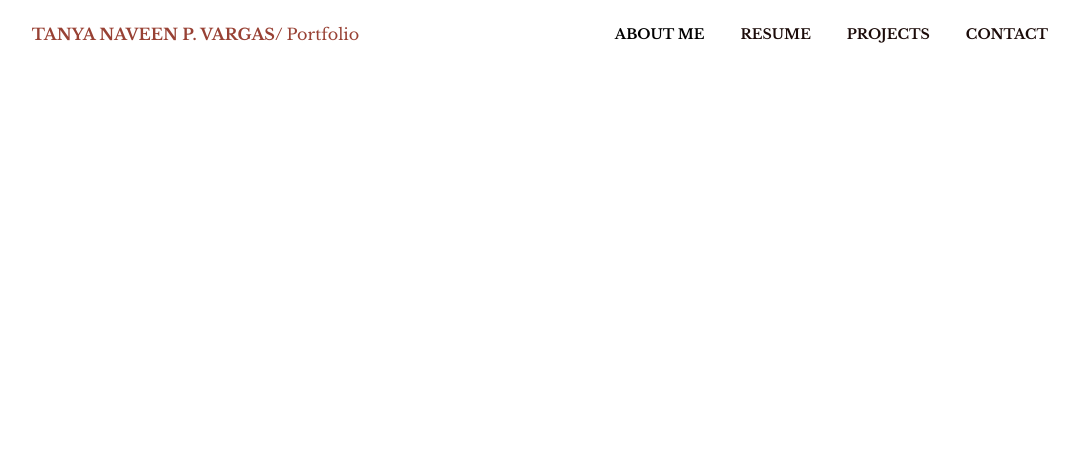
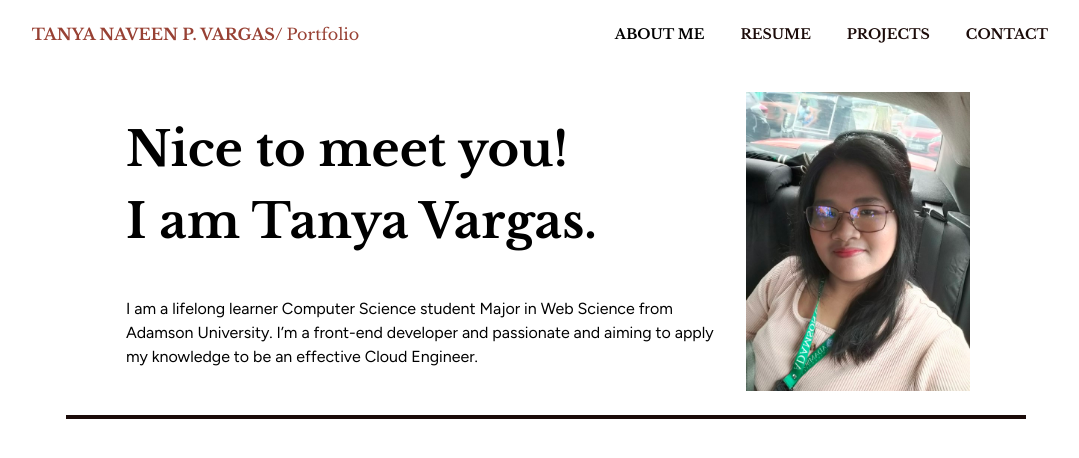
Before and after one commit to aya-y-aya/Portfolio, a website: page src/index.html in a window 1280 px wide. Shown: the whole page, without its empty margins (94-1173 px from the left). Drawn offline with nearby package versions, Linux system fonts and the light colour scheme.

Commit message:
introduction section

```diff
--- a/src/index.html
+++ b/src/index.html
@@ -45,6 +45,21 @@
     </nav>
 
     <!-- Introduction Section-->
+    <section class="flex flex-col items-center">
+        <div class="flex p-4 flex-col md:flex-row w-full max-h-max justify-center items-center">
+            <div class="w-full md:w-1/2 space-y-4">
+                <div class="p-3">
+                    <h1 class="font-bold font-libre-baskerville text-[30px] lg:text-[48px]">Nice to meet you!</h1>
+                    <h1 class="font-bold font-libre-baskerville text-[30px] lg:text-[48px]">I am Tanya Vargas.</h1>
+                </div>
+                <p class="font-figtree text-[16px] w-fit p-3 sm:justify-around">I am a lifelong learner Computer Science student Major in Web Science from Adamson University. I&rsquo;m a front-end developer and passionate and aiming to apply my knowledge to be an effective Cloud Engineer.</p>
+            </div>
+            <div class="flex w-56 h-max m-2">
+                <img src="../assets/images/picture.jpg" alt="Picture">
+            </div>
+        </div>
+        <hr class="border-2 border-solid border-rosy-copper-950 w-3/4">
+    </section>
 
         <!-- Nice to meet you!
         I am Tanya Vargas. -->
```
Also changed, not shown: assets/images/picture.jpg (added), src/styles.css.
